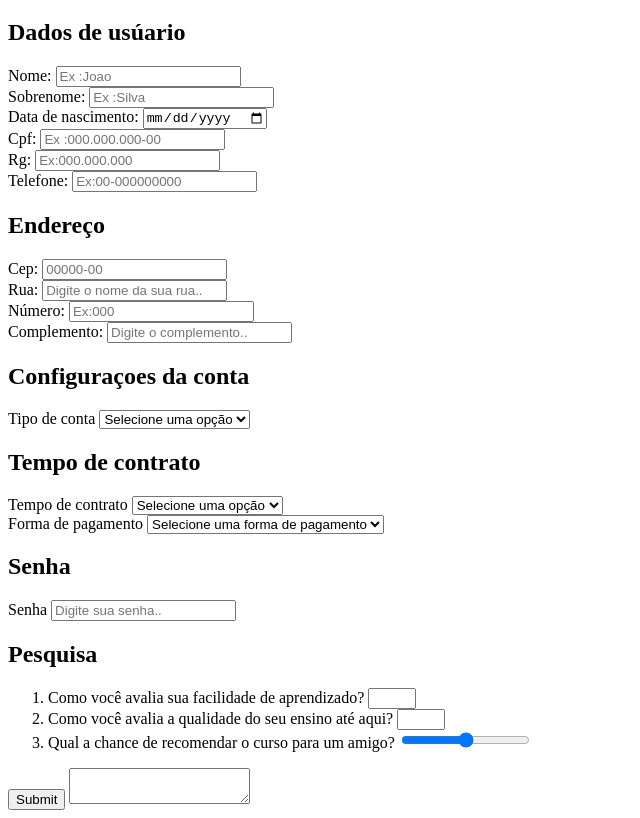
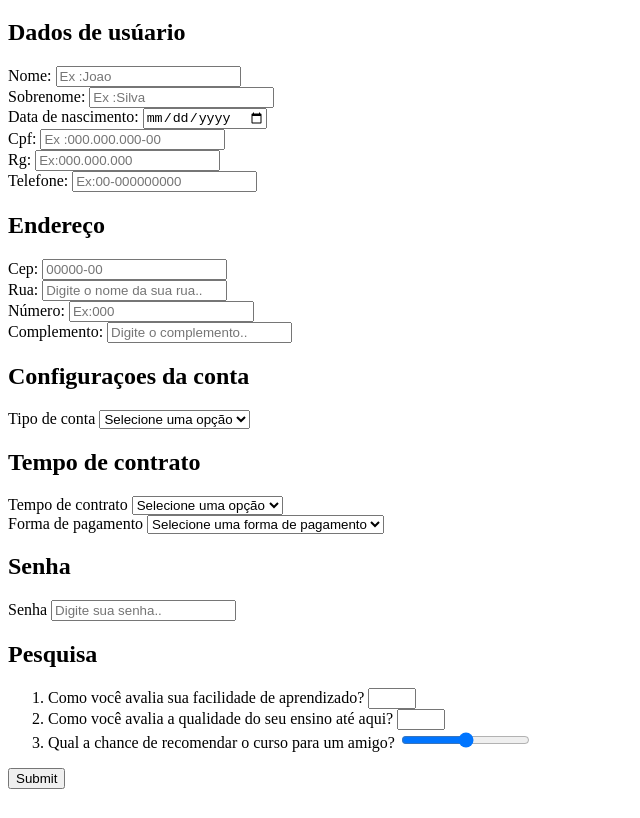
Before and after one commit to JoaoPPfull/Projeto-html, a plain HTML site: page index.html in a window 1280 px wide. Shown: the part 61-879 px from the top of the page, without its empty margins (0-640 px from the left). After the commit the page ends 858 px from the top, so only its background shows below. Drawn offline with Linux system fonts and the light colour scheme.

Commit message:
Primeiro projeto html atividade

```diff
--- a/index.html
+++ b/index.html
@@ -121,7 +121,6 @@
                 </section>
                 <input type="submit" name="Enviar">
              </form>
-             <textarea name="" id="123"></textarea>
         </main>
     </body>
 </html>
```
